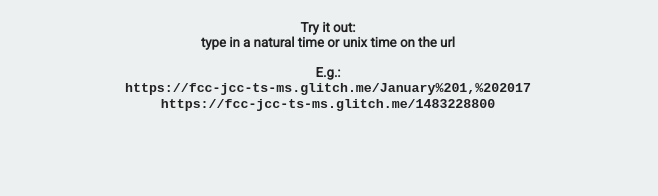
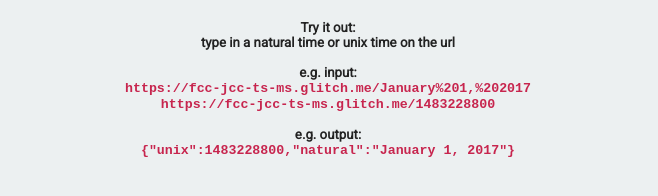
Before and after one commit to jcsonofashepherd/freecodecamp-jcc-timestamp-microservice, a website: page views/index.html in a window 1280 px wide. Shown: the part 124-320 px from the top of the page, without its empty margins (312-970 px from the left). Drawn offline with Linux system fonts and the light colour scheme.

Commit message:
fixed homepage

```diff
--- a/public/style.css
+++ b/public/style.css
@@ -27,6 +27,11 @@
 a {
 	color: #2574A9;
 }
+
+code {
+  color: #c7254e;
+}
+
 /****** Logo Div Styling ******/
 
 img {
```
Also changed, not shown: views/index.html (+4 -2 lines).
